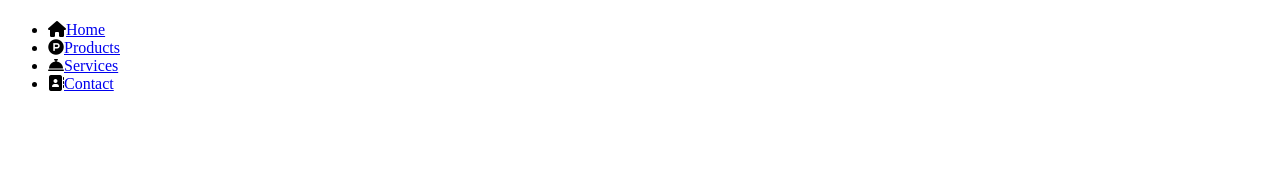
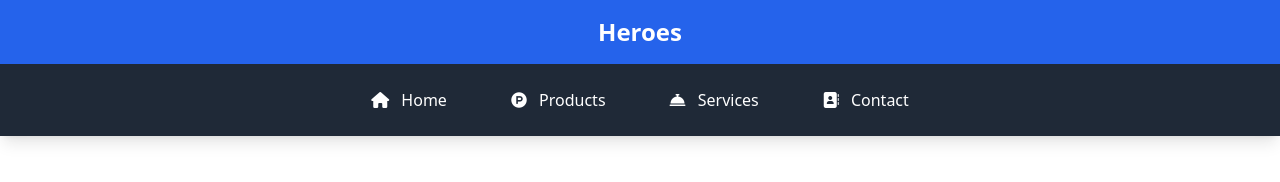
Before and after one commit to saurabhburnwal/heroes, a plain HTML site: page index.html in a window 1280 px wide. Drawn offline with nearby package versions, Linux system fonts and the light colour scheme.

Commit message:
add tailwind cdn link and add tailwind css to navigation bar

```diff
--- a/index.html
+++ b/index.html
@@ -5,17 +5,30 @@
     <meta charset="UTF-8">
     <meta name="viewport" content="width=device-width, initial-scale=1.0">
     <title>Heroes</title>
+    <script src="https://cdn.tailwindcss.com"></script>
     <link rel="stylesheet" href="https://cdnjs.cloudflare.com/ajax/libs/font-awesome/6.7.2/css/all.min.css" integrity="sha512-Evv84Mr4kqVGRNSgIGL/F/aIDqQb7xQ2vcrdIwxfjThSH8CSR7PBEakCr51Ck+w+/U6swU2Im1vVX0SVk9ABhg==" crossorigin="anonymous" referrerpolicy="no-referrer" />
 </head>
 <body>
-    <header>
-        <h1></h1>
-        <nav>
-            <ul>
-                <li><i class="fa-solid fa-house"></i><a href="index.html">Home</a></li>
-                <li><i class="fa-brands fa-product-hunt"></i><a href="products.html">Products</a></li>
-                <li><i class="fa-solid fa-bell-concierge"></i><a href="services.html">Services</a></li>
-                <li><i class="fa-solid fa-address-book"></i><a href="contact.html">Contact</a></li>
+    <header class="shadow-lg">
+        <h1 class="bg-blue-600 text-white text-center py-4 text-2xl font-bold">Heroes</h1>
+        <nav class="bg-gray-800 text-white">
+            <ul class="flex justify-center space-x-8 py-4">
+                <li class="hover:bg-gray-700 px-4 py-2 rounded transition duration-300">
+                    <i class="fa-solid fa-house mr-2"></i>
+                    <a href="index.html" class="hover:text-blue-300">Home</a>
+                </li>
+                <li class="hover:bg-gray-700 px-4 py-2 rounded transition duration-300">
+                    <i class="fa-brands fa-product-hunt mr-2"></i>
+                    <a href="products.html" class="hover:text-blue-300">Products</a>
+                </li>
+                <li class="hover:bg-gray-700 px-4 py-2 rounded transition duration-300">
+                    <i class="fa-solid fa-bell-concierge mr-2"></i>
+                    <a href="services.html" class="hover:text-blue-300">Services</a>
+                </li>
+                <li class="hover:bg-gray-700 px-4 py-2 rounded transition duration-300">
+                    <i class="fa-solid fa-address-book mr-2"></i>
+                    <a href="contact.html" class="hover:text-blue-300">Contact</a>
+                </li>
             </ul>
         </nav>
     </header>
```
